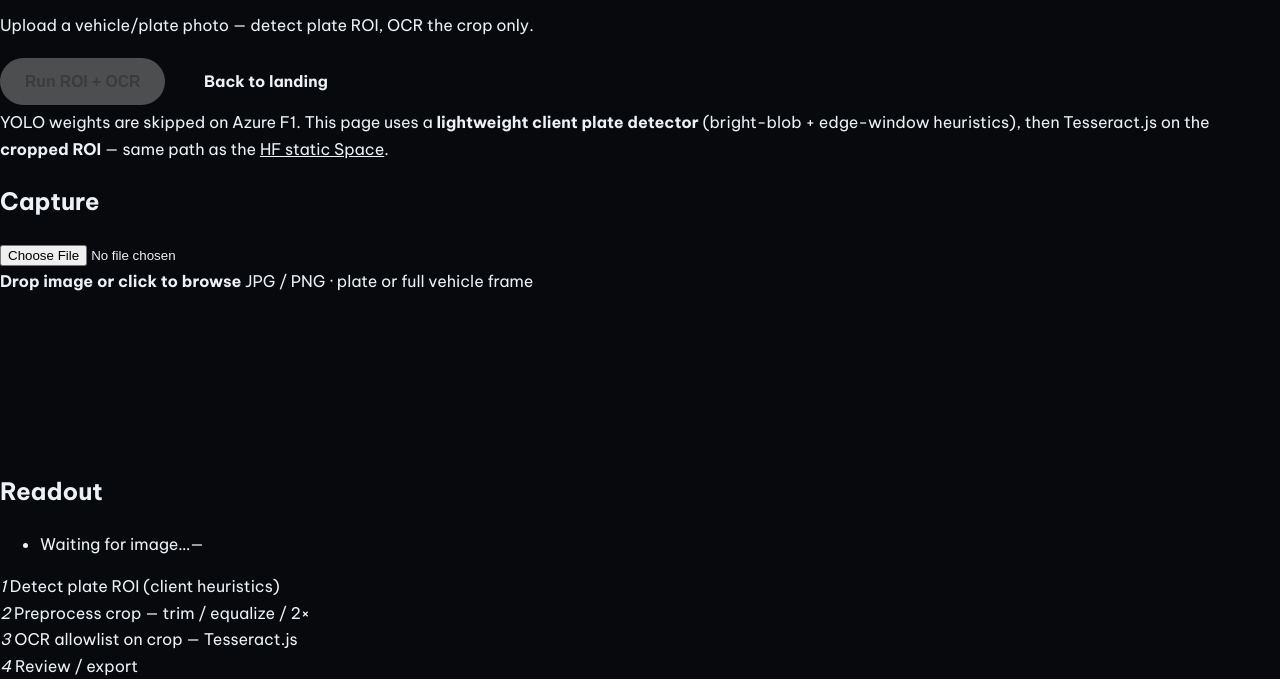
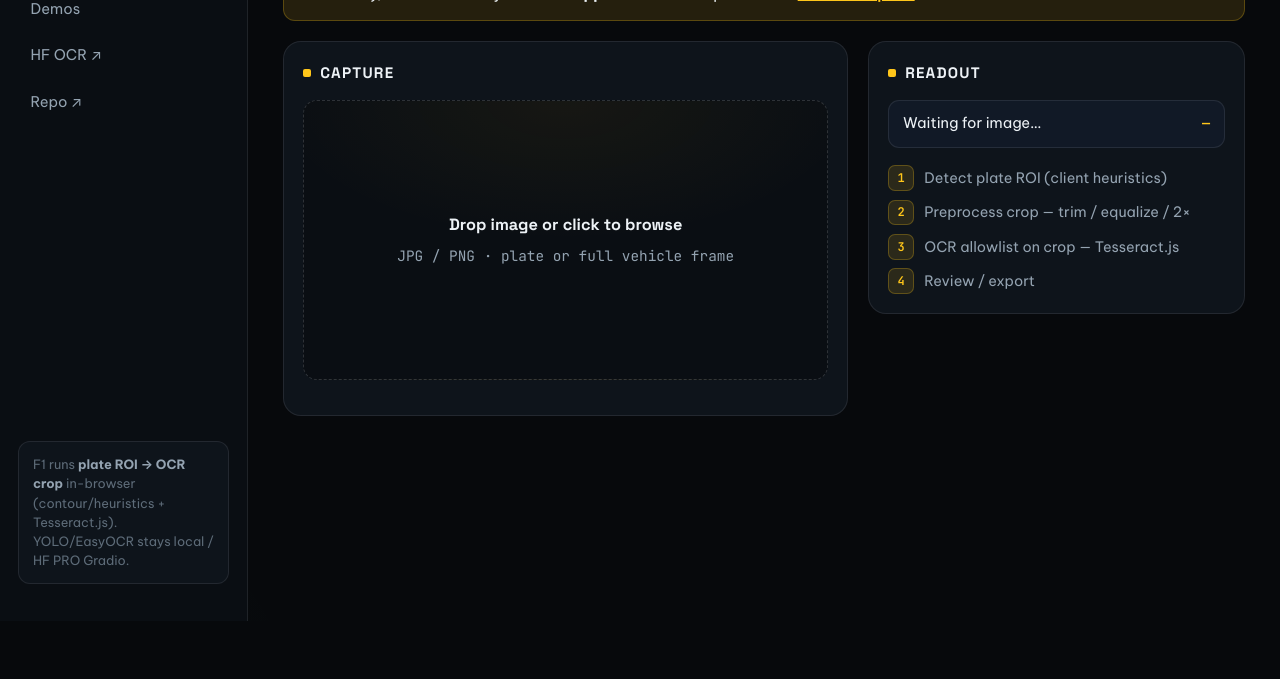
Before and after one commit to hoang-IT-eng/License-Plate-Recognition-System, a website: page web/app/index.html in a window 1280 px wide. Shown: the part 179-858 px from the top of the page. After the commit the page ends 800 px from the top, so only its background shows below. Drawn offline with Linux system fonts and the light colour scheme.

Commit message:
Fix demo app styling: dedicated app.css in the landing's dark ANPR design

```diff
--- /dev/null
+++ b/web/app/app.css
@@ -0,0 +1,447 @@
+/* Plates App — recognition console. Same dark ANPR language as the landing:
+   near-black surfaces, signal yellow accent, Space Grotesk / Be Vietnam Pro /
+   JetBrains Mono. Dedicated to /app/ so the landing stylesheet stays landing-only. */
+:root {
+  --bg: #07090c;
+  --bg-2: #0a0e13;
+  --panel: #0e141b;
+  --panel-2: #111926;
+  --line: rgba(235, 242, 248, 0.09);
+  --line-strong: rgba(235, 242, 248, 0.16);
+  --text: #edf2f6;
+  --muted: #94a3b1;
+  --faint: #5d6b78;
+  --accent: #ffc61a;
+  --accent-soft: rgba(255, 198, 26, 0.12);
+  --accent-ink: #161300;
+  --green: #3ddc84;
+  --red: #ff5147;
+  --radius: 18px;
+  --font-body: "Be Vietnam Pro", system-ui, -apple-system, sans-serif;
+  --font-display: "Space Grotesk", "Be Vietnam Pro", system-ui, sans-serif;
+  --font-mono: "JetBrains Mono", ui-monospace, "SF Mono", Menlo, Consolas, monospace;
+}
+
+* { box-sizing: border-box; }
+
+html { scroll-behavior: smooth; }
+
+body.app-body {
+  margin: 0;
+  background:
+    radial-gradient(900px 480px at 100% -10%, rgba(255, 198, 26, 0.05), transparent 55%),
+    radial-gradient(800px 500px at -10% 110%, rgba(61, 220, 132, 0.04), transparent 55%),
+    var(--bg);
+  color: var(--text);
+  font-family: var(--font-body);
+  font-size: 16px;
+  line-height: 1.55;
+  min-height: 100vh;
+  overflow-x: hidden;
+  -webkit-font-smoothing: antialiased;
+}
+
+img { max-width: 100%; }
+a { color: var(--accent); }
+strong { color: var(--text); }
+
+::selection { background: var(--accent); color: var(--accent-ink); }
+
+/* ---------- shell ---------- */
+.app-shell {
+  display: grid;
+  grid-template-columns: 248px 1fr;
+  min-height: 100vh;
+}
+
+.app-side {
+  background: var(--bg-2);
+  border-right: 1px solid var(--line);
+  color: var(--muted);
+  padding: 1.5rem 1.15rem;
+  display: flex;
+  flex-direction: column;
+  gap: 1.6rem;
+  position: sticky;
+  top: 0;
+  height: 100vh;
+}
+
+.app-side .logo {
+  font-family: var(--font-display);
+  color: var(--text);
+  font-weight: 700;
+  letter-spacing: 0.14em;
+  text-transform: uppercase;
+  text-decoration: none;
+  font-size: 1rem;
+  display: inline-flex;
+  align-items: center;
+  gap: 0.55rem;
+}
+
+.app-side .logo::before {
+  content: "";
+  width: 0.62rem;
+  height: 0.62rem;
+  background: var(--accent);
+  border-radius: 2px;
+  box-shadow: 0 0 12px rgba(255, 198, 26, 0.55);
+}
+
+.app-side nav {
+  display: flex;
+  flex-direction: column;
+  gap: 0.25rem;
+}
+
+.app-side nav a {
+  color: var(--muted);
+  text-decoration: none;
+  padding: 0.55rem 0.7rem;
+  border-radius: 9px;
+  font-size: 0.92rem;
+  border: 1px solid transparent;
+  transition: background 0.2s ease, color 0.2s ease, border-color 0.2s ease;
+}
+
+.app-side nav a:hover {
+  color: var(--text);
+  background: rgba(235, 242, 248, 0.05);
+}
+
+.app-side nav a.active {
+  background: var(--accent-soft);
+  border-color: rgba(255, 198, 26, 0.28);
+  color: var(--accent);
+  font-weight: 600;
+}
+
+.app-side .side-note {
+  margin-top: auto;
+  font-size: 0.8rem;
+  color: var(--faint);
+  line-height: 1.5;
+  padding: 0.8rem 0.85rem;
+  border: 1px solid var(--line);
+  border-radius: 12px;
+  background: var(--panel);
+}
+
+.app-side .side-note strong { color: var(--muted); }
+
+/* ---------- main ---------- */
+.app-main {
+  padding: 1.6rem clamp(1rem, 3vw, 2.2rem) 2.6rem;
+  min-width: 0;
+}
+
+.app-top {
+  display: flex;
+  flex-wrap: wrap;
+  align-items: center;
+  justify-content: space-between;
+  gap: 1rem;
+  margin-bottom: 1.4rem;
+}
+
+.app-top h1 {
+  font-family: var(--font-display);
+  font-size: clamp(1.45rem, 3vw, 1.9rem);
+  letter-spacing: -0.02em;
+  margin: 0;
+}
+
+.app-top p {
+  margin: 0.3rem 0 0;
+  color: var(--muted);
+  font-size: 0.95rem;
+}
+
+.cta-row {
+  display: flex;
+  flex-wrap: wrap;
+  gap: 0.75rem;
+}
+
+/* ---------- buttons ---------- */
+.btn {
+  display: inline-flex;
+  align-items: center;
+  justify-content: center;
+  gap: 0.4rem;
+  padding: 0.72rem 1.2rem;
+  border-radius: 10px;
+  font-weight: 600;
+  font-size: 0.95rem;
+  font-family: inherit;
+  border: 1px solid transparent;
+  cursor: pointer;
+  text-decoration: none;
+  transition: transform 0.2s ease, background 0.2s ease, border-color 0.2s ease, color 0.2s ease, opacity 0.2s ease;
+}
+
+.btn:hover { transform: translateY(-1px); }
+.btn:focus-visible { outline: 2px solid var(--accent); outline-offset: 2px; }
+
+/* Primary action — class name kept from the original markup, restyled to the
+   landing's signal yellow. */
+.btn-teal {
+  background: var(--accent);
+  color: var(--accent-ink);
+}
+
+.btn-teal:hover { background: #ffd23e; }
+
+.btn-teal:disabled,
+.btn:disabled {
+  background: var(--panel-2);
+  color: var(--faint);
+  border-color: var(--line);
+  opacity: 0.75;
+  cursor: not-allowed;
+  transform: none;
+}
+
+.btn-outline {
+  background: transparent;
+  color: var(--text);
+  border-color: var(--line-strong);
+}
+
+.btn-outline:hover {
+  border-color: var(--accent);
+  color: var(--accent);
+}
+
+/* ---------- banner ---------- */
+.banner {
+  margin-bottom: 1.25rem;
+  padding: 0.9rem 1.05rem;
+  border-radius: 12px;
+  background: var(--accent-soft);
+  border: 1px solid rgba(255, 198, 26, 0.25);
+  color: var(--text);
+  font-size: 0.92rem;
+  line-height: 1.55;
+}
+
+.banner a { font-weight: 600; }
+
+/* ---------- workspace / panels ---------- */
+.workspace {
+  display: grid;
+  grid-template-columns: 1.2fr 0.8fr;
+  gap: 1.25rem;
+  align-items: start;
+}
+
+.panel {
+  background: var(--panel);
+  border: 1px solid var(--line);
+  border-radius: var(--radius);
+  padding: 1.2rem;
+}
+
+.panel h2 {
+  font-family: var(--font-display);
+  font-size: 0.95rem;
+  letter-spacing: 0.08em;
+  text-transform: uppercase;
+  margin: 0 0 0.95rem;
+  display: flex;
+  align-items: center;
+  gap: 0.55rem;
+}
+
+.panel h2::before {
+  content: "";
+  width: 0.5rem;
+  height: 0.5rem;
+  border-radius: 2px;
+  background: var(--accent);
+}
+
+/* ---------- capture ---------- */
+.dropzone {
+  border: 1.5px dashed var(--line-strong);
+  border-radius: 14px;
+  min-height: 280px;
+  display: grid;
+  place-items: center;
+  text-align: center;
+  padding: 1.5rem;
+  background:
+    radial-gradient(420px 200px at 50% 0%, rgba(255, 198, 26, 0.05), transparent 70%),
+    var(--bg-2);
+  cursor: pointer;
+  transition: border-color 0.2s ease, background 0.2s ease;
+  position: relative;
+  overflow: hidden;
+}
+
+.dropzone:hover,
+.dropzone.drag {
+  border-color: var(--accent);
+  background:
+    radial-gradient(420px 200px at 50% 0%, rgba(255, 198, 26, 0.1), transparent 70%),
+    var(--bg-2);
+}
+
+.dropzone input {
+  position: absolute;
+  inset: 0;
+  opacity: 0;
+  cursor: pointer;
+}
+
+.dropzone strong {
+  display: block;
+  font-family: var(--font-display);
+  font-size: 1.02rem;
+  margin-bottom: 0.35rem;
+}
+
+.dropzone span {
+  color: var(--muted);
+  font-size: 0.9rem;
+  font-family: var(--font-mono);
+}
+
+.preview-wrap {
+  margin-top: 1rem;
+  display: none;
+}
+
+.preview-wrap.show { display: block; }
+
+.preview-wrap canvas,
+.preview-wrap img {
+  width: 100%;
+  max-height: 360px;
+  object-fit: contain;
+  background: #04060a;
+  border: 1px solid var(--line);
+  border-radius: 12px;
+}
+
+.meta-row {
+  display: flex;
+  flex-wrap: wrap;
+  gap: 0.5rem;
+  margin-top: 1rem;
+}
+
+.chip {
+  font-size: 0.76rem;
+  padding: 0.32rem 0.6rem;
+  border-radius: 7px;
+  background: var(--panel-2);
+  border: 1px solid var(--line);
+  color: var(--muted);
+  font-family: var(--font-mono);
+  max-width: 100%;
+  overflow: hidden;
+  text-overflow: ellipsis;
+  white-space: nowrap;
+}
+
+/* ---------- readout ---------- */
+.result-list {
+  list-style: none;
+  margin: 0;
+  padding: 0;
+  display: grid;
+  gap: 0.6rem;
+}
+
+.result-list li {
+  display: flex;
+  justify-content: space-between;
+  align-items: baseline;
+  gap: 0.85rem;
+  padding: 0.72rem 0.85rem;
+  background: var(--panel-2);
+  border: 1px solid var(--line);
+  border-radius: 11px;
+  font-size: 0.92rem;
+}
+
+.result-list .conf {
+  color: var(--accent);
+  font-family: var(--font-mono);
+  font-size: 0.84rem;
+  font-weight: 600;
+  text-align: right;
+  word-break: break-word;
+}
+
+code, pre { font-family: var(--font-mono); }
+
+pre.cli {
+  margin: 1rem 0 0;
+  padding: 1rem 1.1rem;
+  background: #04060a;
+  border: 1px solid var(--line);
+  color: #c9d6e2;
+  border-radius: 12px;
+  overflow: auto;
+  font-size: 0.85rem;
+  line-height: 1.5;
+}
+
+.pipeline-mini {
+  margin-top: 1.1rem;
+  display: grid;
+  gap: 0.55rem;
+}
+
+.pipeline-mini div {
+  display: flex;
+  align-items: center;
+  gap: 0.65rem;
+  font-size: 0.9rem;
+  color: var(--muted);
+}
+
+.pipeline-mini i {
+  flex: none;
+  width: 1.6rem;
+  height: 1.6rem;
+  border-radius: 7px;
+  background: var(--accent-soft);
+  border: 1px solid rgba(255, 198, 26, 0.25);
+  color: var(--accent);
+  display: grid;
+  place-items: center;
+  font-style: normal;
+  font-family: var(--font-mono);
+  font-size: 0.75rem;
+  font-weight: 700;
+}
+
+/* ---------- responsive ---------- */
+@media (max-width: 960px) {
+  .workspace { grid-template-columns: 1fr; }
+}
+
+@media (max-width: 880px) {
+  .app-shell { grid-template-columns: 1fr; }
+
+  .app-side {
+    position: static;
+    height: auto;
+    border-right: none;
+    border-bottom: 1px solid var(--line);
+    gap: 1rem;
+  }
+
+  .app-side nav {
+    flex-direction: row;
+    flex-wrap: wrap;
+  }
+
+  .app-side .side-note { margin-top: 0; }
+  .app-main { padding-top: 1.2rem; }
+  .dropzone { min-height: 210px; }
+}
--- a/web/app/index.html
+++ b/web/app/index.html
@@ -7,8 +7,8 @@
   <meta name="description" content="Plates recognition: client-side plate ROI crop then Tesseract.js OCR on Azure F1." />
   <link rel="preconnect" href="https://fonts.googleapis.com" />
   <link rel="preconnect" href="https://fonts.gstatic.com" crossorigin />
-  <link href="https://fonts.googleapis.com/css2?family=Be+Vietnam+Pro:wght@400;500;600;700&family=Space+Grotesk:wght@500;600;700&display=swap" rel="stylesheet" />
-  <link rel="stylesheet" href="../styles.css" />
+  <link href="https://fonts.googleapis.com/css2?family=Be+Vietnam+Pro:wght@400;500;600;700&family=JetBrains+Mono:wght@400;600&family=Space+Grotesk:wght@500;600;700&display=swap" rel="stylesheet" />
+  <link rel="stylesheet" href="./app.css" />
   <script src="https://cdn.jsdelivr.net/npm/tesseract.js@5/dist/tesseract.min.js"></script>
   <script src="./plate-roi.js" defer></script>
   <script src="./ocr.js" defer></script>
```
